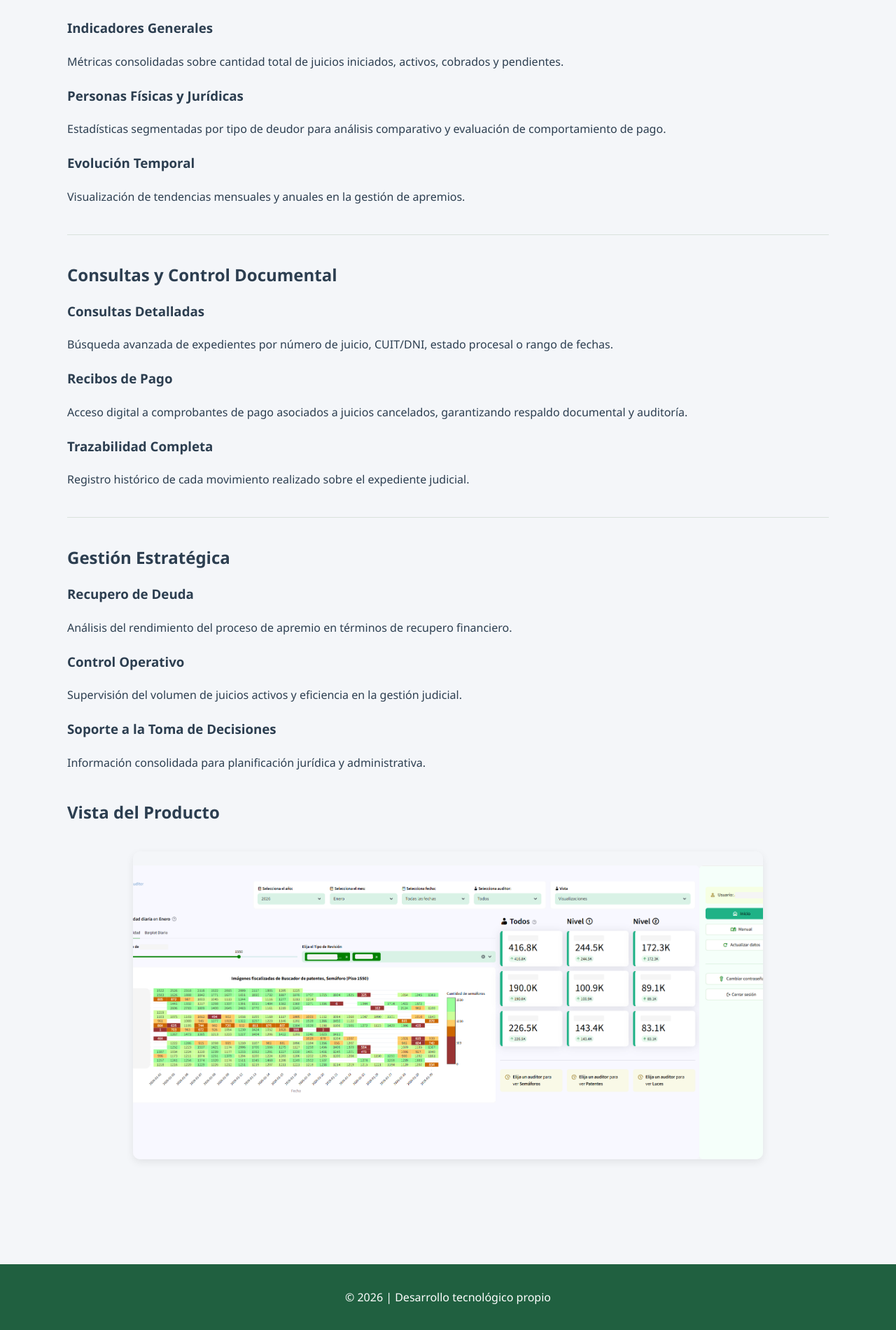
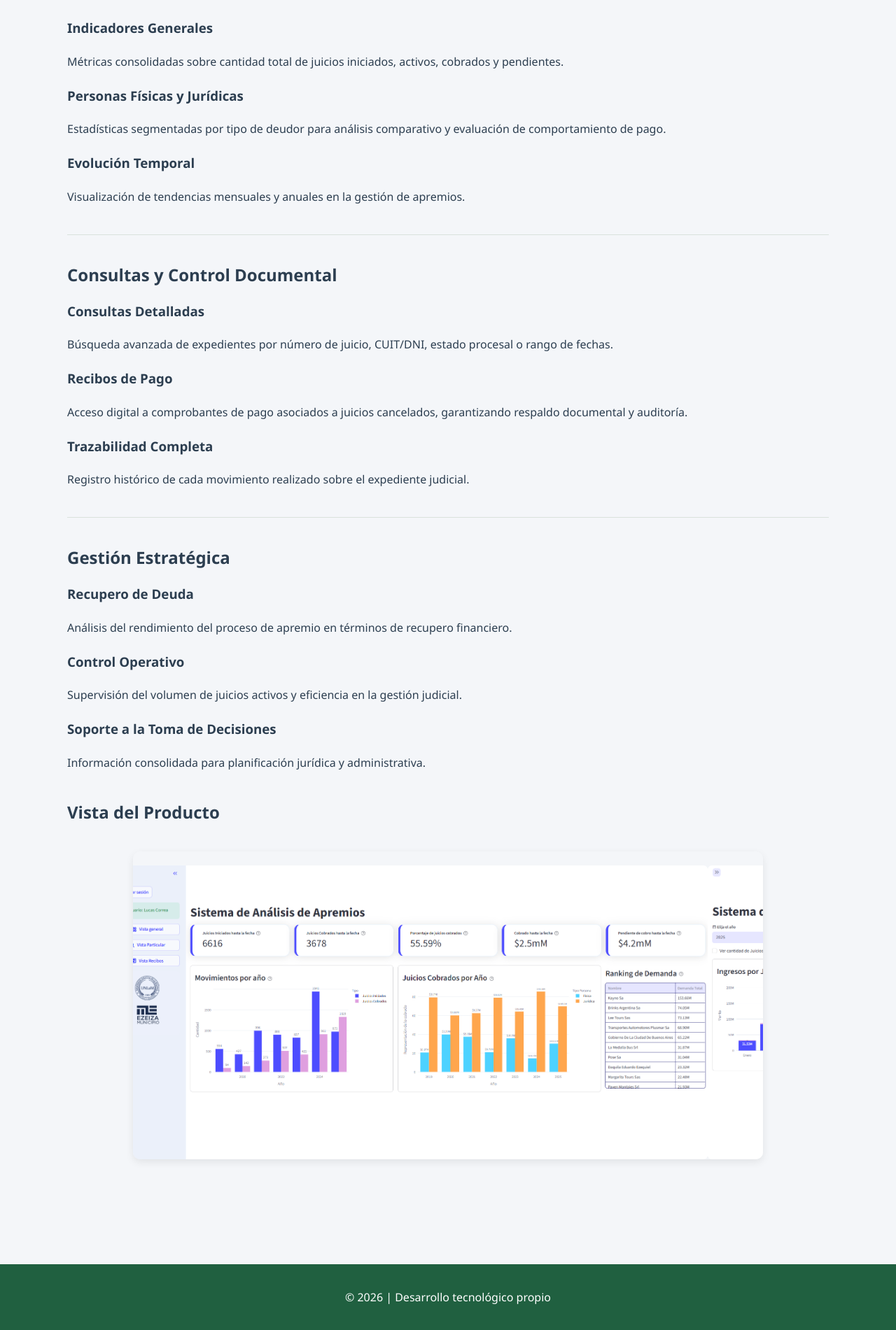
Before and after one commit to LucasVCorrea/lucasvcorrea.github.io, a Jekyll site: the page built from docs/herramientas/tai.md, in a window 1280 px wide. Shown: the part 982-2883 px from the top of the page at 70% size. Built offline with Jekyll 4.4.1, drawn with Linux system fonts in a browser that asks for light colours.

Commit message:
Update tai.md

```diff
--- a/docs/herramientas/tai.md
+++ b/docs/herramientas/tai.md
@@ -108,10 +108,10 @@ El sistema integra métricas operativas, estadísticas comparativas y consultas
 
 <div class="carousel">
   <div class="slides">
-    <img src="{{ '/assets/img/Dashindex.png' | relative_url }}" alt="Dashboard principal">
-    <img src="{{ '/assets/img/Heatmap auditores.png' | relative_url }}" alt="Heatmap de Fiscalizadores">
-    <img src="{{ '/assets/img/Perfil Auditor.png' | relative_url }}" alt="Perfil fiscalizador">
-    <img src="{{ '/assets/img/Info Camaras.png' | relative_url }}" alt="Información de Camaras">
+    <img src="{{ '/assets/img/TAIlogin.png' | relative_url }}" alt="Login">
+    <img src="{{ '/assets/img/TAIindex.png' | relative_url }}" alt="Pagina principal">
+    <img src="{{ '/assets/img/TAIquery.png' | relative_url }}" alt="Consulta detallada">
+    <img src="{{ '/assets/img/TAIreceipt.png' | relative_url }}" alt="Recibos">
   </div>
 </div>
 
```
